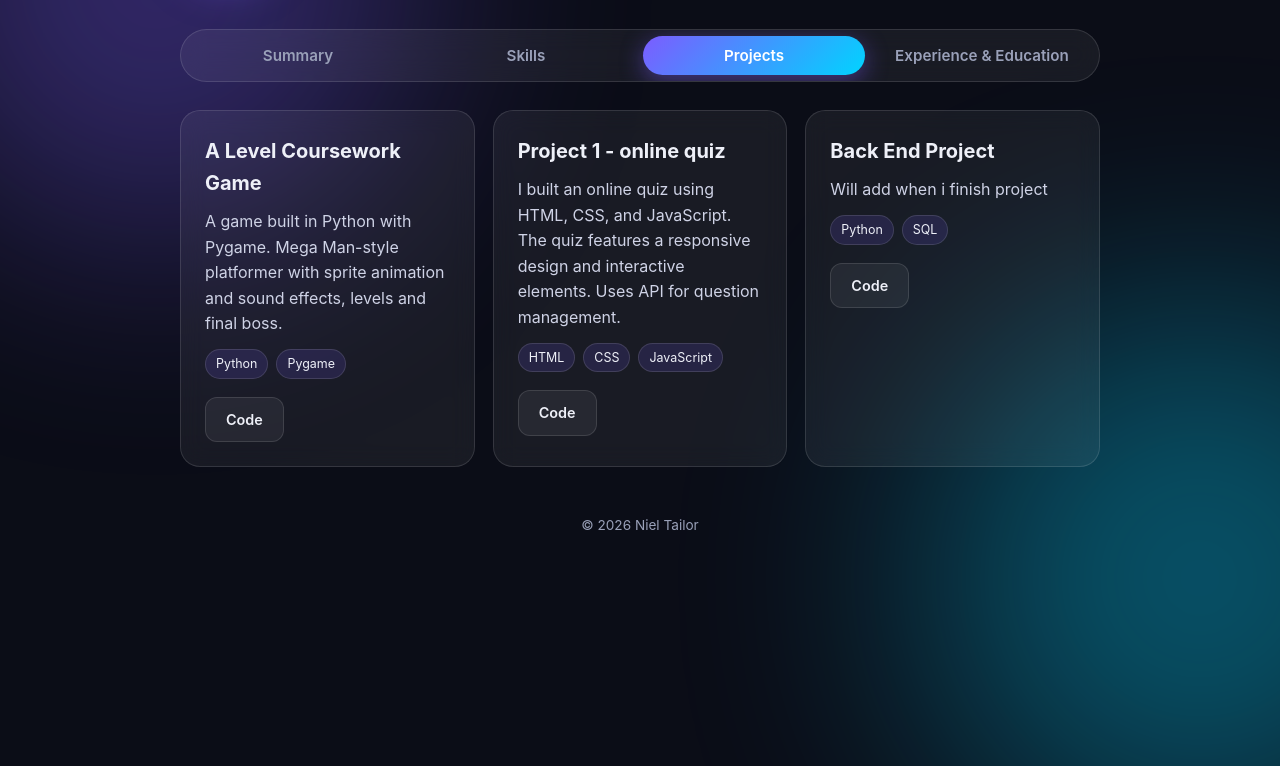
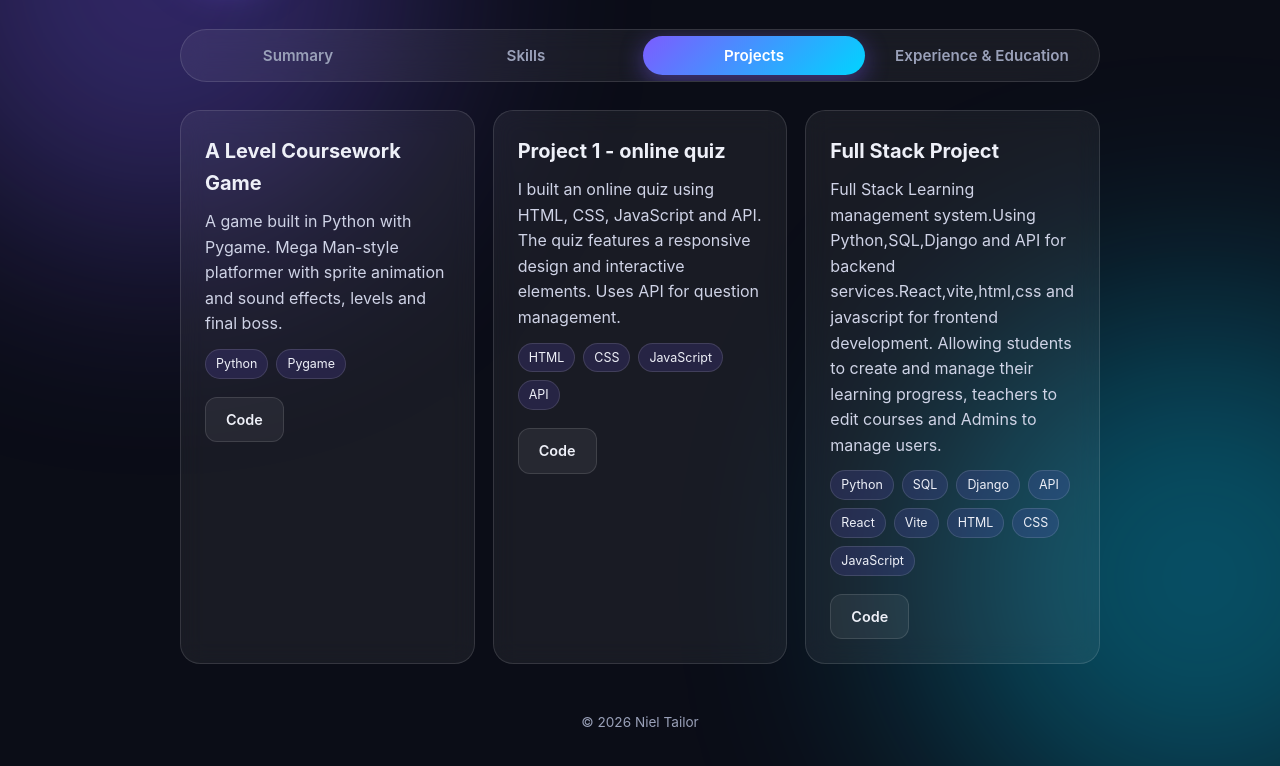
Before and after one commit to Niel-Tailor/Portfolio, a plain HTML site: page index.html in a window 1280 px wide. Both pictures are taken after a click on the tab "Projects". Shown: the part 172-938 px from the top of the page. Before the commit the page ends 800 px from the top, so only its background shows below. Drawn offline with Linux system fonts and the light colour scheme.

Commit message:
Edits made to projects

```diff
--- a/index.html
+++ b/index.html
@@ -95,16 +95,16 @@
         </article>
         <article class="card project">
           <h2>Project 1 - online quiz</h2>
-          <p>I built an online quiz using HTML, CSS, and JavaScript. The quiz features a responsive design and interactive elements. Uses API for question management.</p>
-          <ul class="chips small"><li>HTML</li><li>CSS</li><li>JavaScript</li></ul>
+          <p>I built an online quiz using HTML, CSS, JavaScript and API. The quiz features a responsive design and interactive elements. Uses API for question management.</p>
+          <ul class="chips small"><li>HTML</li><li>CSS</li><li>JavaScript</li><li>API</li></ul>
           <div class="links">
             <a class="btn" href="https://github.com/Niel-Tailor/Online-Quiz-Project" target="_blank" rel="noopener">Code</a>
           </div>
         </article>
         <article class="card project">
-          <h2>Back End Project</h2>
-          <p>Will add when i finish  project</p>
-          <ul class="chips small"><li>Python</li><li>SQL</li></ul>
+          <h2>Full Stack Project</h2>
+          <p>Full Stack Learning management system.Using Python,SQL,Django and API for backend services.React,vite,html,css and javascript for frontend development. Allowing students to create and manage their learning progress, teachers to edit courses and Admins to manage users.</p>
+          <ul class="chips small"><li>Python</li><li>SQL</li><li>Django</li><li>API</li><li>React</li><li>Vite</li><li>HTML</li><li>CSS</li><li>JavaScript</li></ul>
           <div class="links">
             <a class="btn" href="https://github.com/Niel-Tailor/Full-Stack-Course-Project" target="_blank" rel="noopener">Code</a>
           </div>
```
